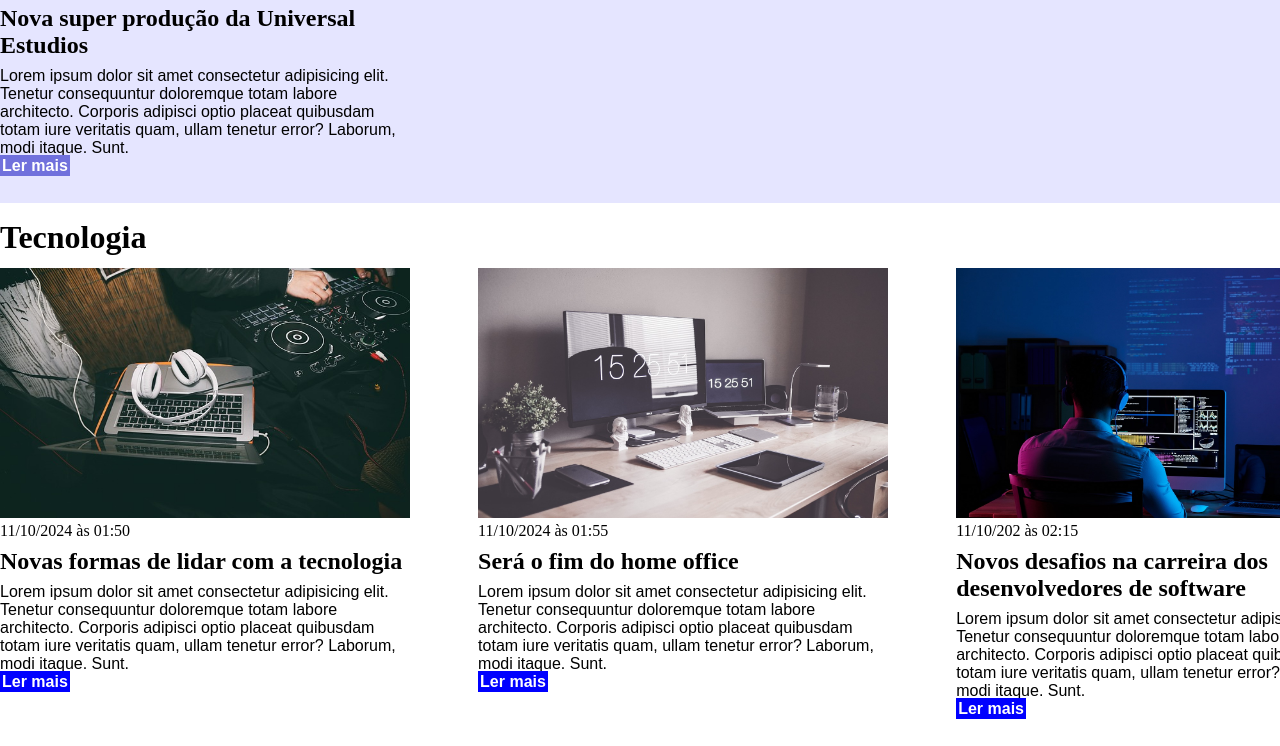
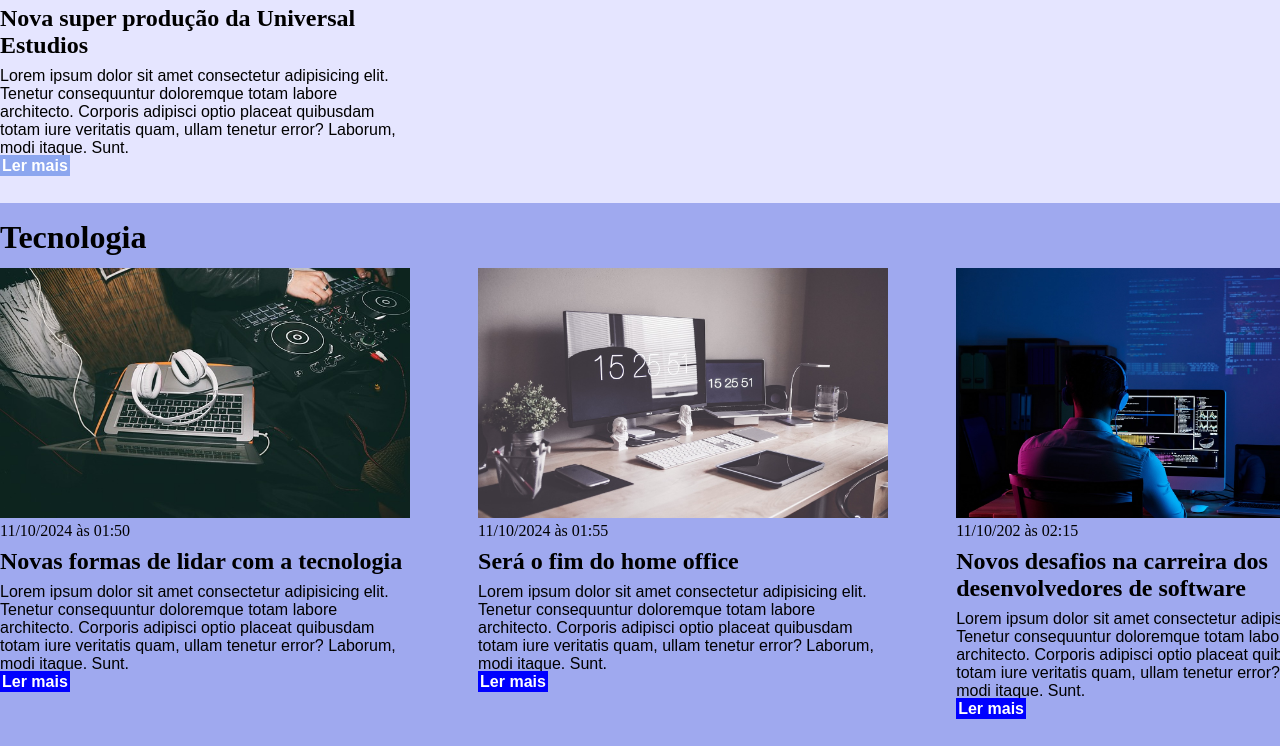
Before and after one commit to rogouveia1/Portal_de_noticias, a plain HTML site: page Nova_section.html in a window 1280 px wide. Shown: the part 871-1617 px from the top of the page. Drawn offline with Linux system fonts and the light colour scheme.

Commit message:
cor tecnologia e botão

```diff
--- a/styles.css
+++ b/styles.css
@@ -92,13 +92,13 @@ section h2{
 }
 
 #entertainment .articles article a{
-    background-color: rgb(112, 112, 220);
+    background-color: rgb(140, 166, 239);
 }
 
-#economy{
-    background-color: #f8f59f;
+#technology{
+    background-color: #9fa9ef;
 }
 
-#economy .articles article a{
-    background-color: #ff9f1a;
+#technology.articles article a{
+    background-color: #85c8ef;
 }
```
